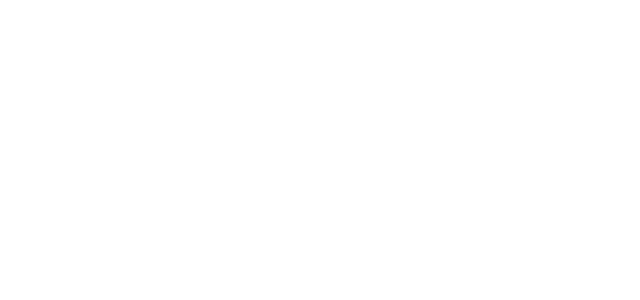
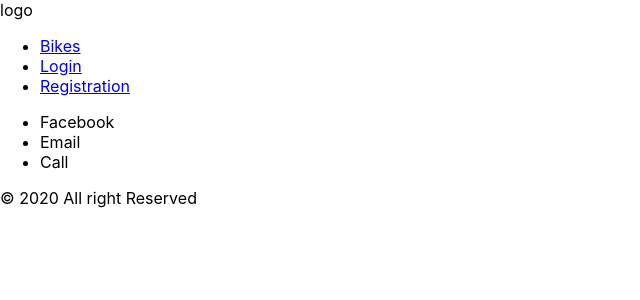
Before and after one commit to Tufahel/book-dirt-bike-front-end, a React (Create React App) app: page / in a window 1280 px wide. Before the commit this address had no page. Shown: the top 300 px of the page, without its empty margins (0-640 px from the left). Built offline with nearby package versions, Linux system fonts and the light colour scheme.

Commit message:
Refactor store

```diff
--- a/src/App.js
+++ b/src/App.js
@@ -1,28 +1,26 @@
 import React from 'react';
 import { BrowserRouter as Router, Routes, Route } from 'react-router-dom';
-import { Provider } from 'react-redux';
-import store from './redux/configureStore';
-import User from './components/User';
+// import { Provider } from 'react-redux';
+// import store from './redux/configureStore';
+// import User from './components/User';
 // import Motorcycle from './components/Motorcycle';
 import Motorcycle from './components/motorcycle/Motorcycle';
 import Login from './components/Login/Login';
 import Signup from './components/Signup/Signup';
 import Navigation from './components/Navigation/Navigation';
+import AddMotorcycle from './components/motorcycle/AddMotorcycle';
 
 const App = () => (
-  <React.StrictMode>
-    <Provider store={store}>
   <Router>
     <Routes>
-          <Route path="/nav" element={<Navigation />} />
+      <Route path="/" element={<Navigation />} />
       <Route path="/signup" element={<Signup />} />
       <Route path="/login" element={<Login />} />
-          <Route path="/user" element={<User />} />
+      {/* <Route path="/" element={<User />} /> */}
       <Route path="/motorcycle" element={<Motorcycle />} />
+      <Route path="/addmotorcycle" element={<AddMotorcycle />} />
     </Routes>
   </Router>
-    </Provider>
-  </React.StrictMode>
 );
 
 export default App;
--- a/src/index.js
+++ b/src/index.js
@@ -1,13 +1,17 @@
 import React from 'react';
 import ReactDOM from 'react-dom/client';
+import { Provider } from 'react-redux';
 import './index.css';
 import App from './App';
 import reportWebVitals from './reportWebVitals';
+import store from './redux/configureStore';
 
 const root = ReactDOM.createRoot(document.getElementById('root'));
 root.render(
   <React.StrictMode>
-    <App />
+    <Provider store={store}>
+      <App />
+    </Provider>
   </React.StrictMode>,
 );
 
```
Lines whose indentation alone changed are shown as unchanged.
